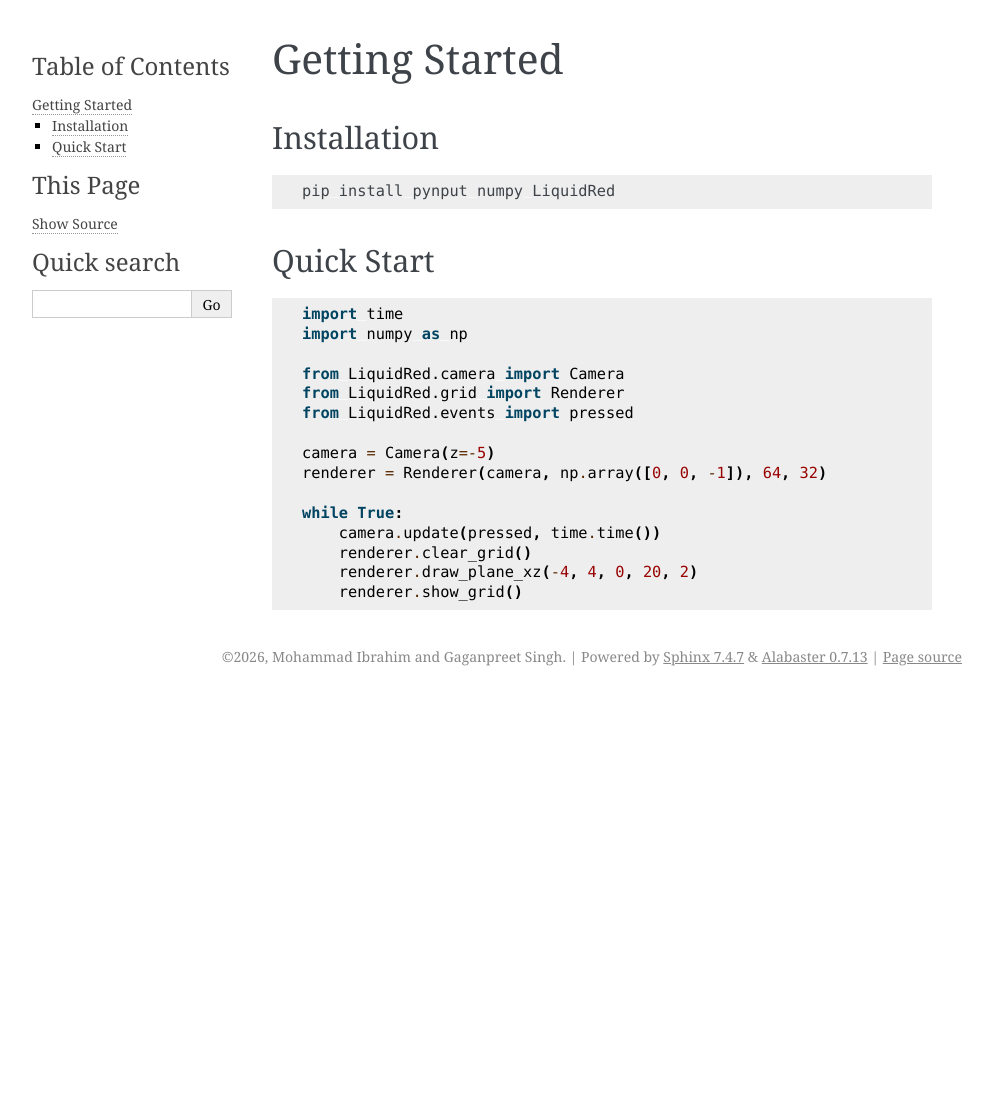
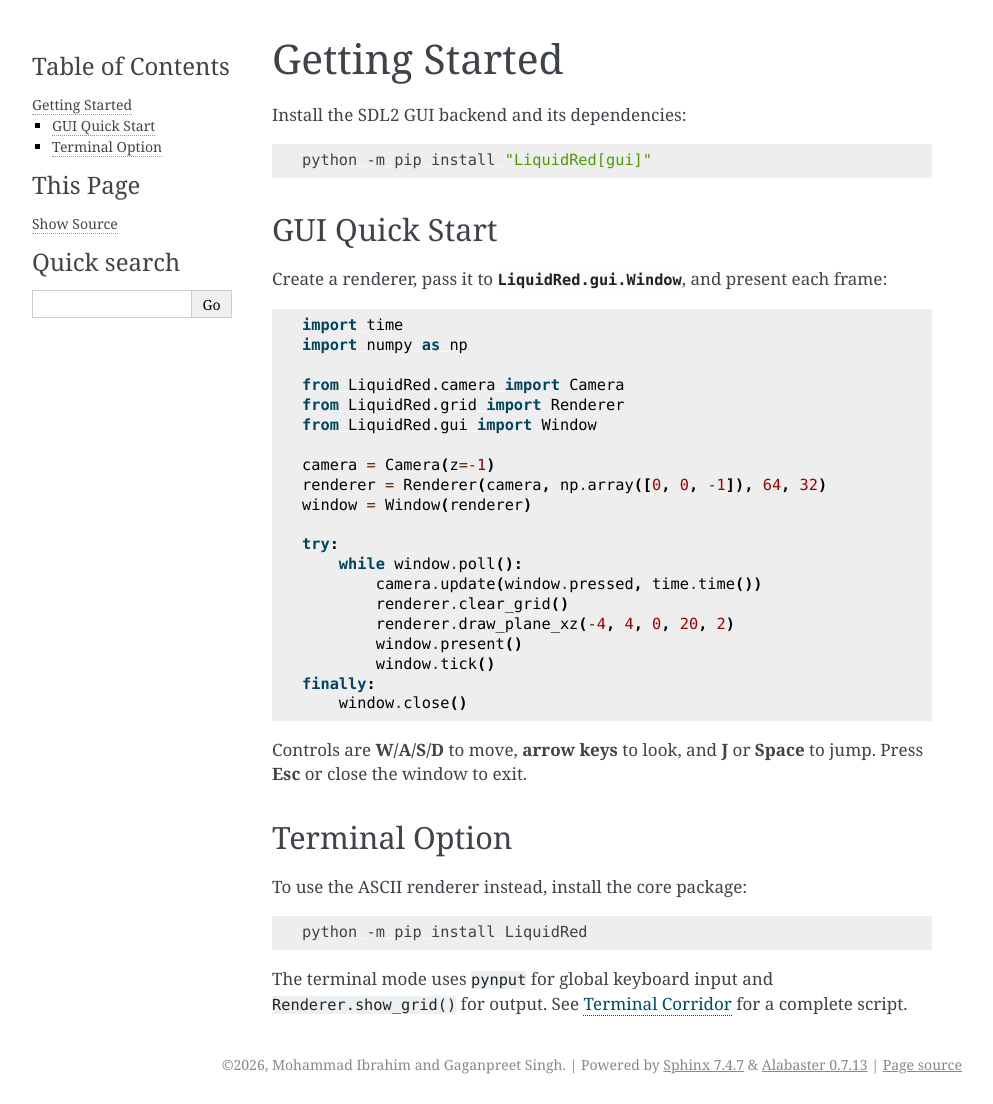
Before and after one commit to Ibrahim2750mi/Liquid-Red, a Sphinx documentation site: the page built from docs/getting_started.rst, in a window 1280 px wide. Shown: the whole page, without its empty margins (148-1141 px from the left). Built offline with Sphinx 7.4.7, drawn with Linux system fonts in a browser that asks for light colours; before the commit the page ends 900 px from its top, so only the background shows below that.

Commit message:
Document GUI and terminal usage options

```diff
--- a/docs/conf.py
+++ b/docs/conf.py
@@ -29,6 +29,9 @@
     "sphinx.ext.napoleon",    # for NumPy/Google docstrings
 ]
 
+# The terminal keyboard listener requires an interactive display at import time.
+autodoc_mock_imports = ["pynput"]
+
 templates_path = ['_templates']
 exclude_patterns = ['_build', 'Thumbs.db', '.DS_Store']
 
--- a/docs/getting_started.rst
+++ b/docs/getting_started.rst
@@ -1,15 +1,16 @@
 Getting Started
 ===============
 
-Installation
-------------
+Install the SDL2 GUI backend and its dependencies:
 
 .. code-block:: bash
 
-   pip install pynput numpy LiquidRed
+   python -m pip install "LiquidRed[gui]"
 
-Quick Start
------------
+GUI Quick Start
+---------------
+
+Create a renderer, pass it to :class:`LiquidRed.gui.Window`, and present each frame:
 
 .. code-block:: python
 
@@ -18,13 +19,31 @@
 
    from LiquidRed.camera import Camera
    from LiquidRed.grid import Renderer
-   from LiquidRed.events import pressed
+   from LiquidRed.gui import Window
 
-   camera = Camera(z=-5)
+   camera = Camera(z=-1)
    renderer = Renderer(camera, np.array([0, 0, -1]), 64, 32)
+   window = Window(renderer)
 
-   while True:
-       camera.update(pressed, time.time())
-       renderer.clear_grid()
-       renderer.draw_plane_xz(-4, 4, 0, 20, 2)
-       renderer.show_grid()
+   try:
+       while window.poll():
+           camera.update(window.pressed, time.time())
+           renderer.clear_grid()
+           renderer.draw_plane_xz(-4, 4, 0, 20, 2)
+           window.present()
+           window.tick()
+   finally:
+       window.close()
+
+Controls are **W/A/S/D** to move, **arrow keys** to look, and **J** or **Space** to jump. Press **Esc** or close the window to exit.
+
+Terminal Option
+---------------
+
+To use the ASCII renderer instead, install the core package:
+
+.. code-block:: bash
+
+   python -m pip install LiquidRed
+
+The terminal mode uses ``pynput`` for global keyboard input and ``Renderer.show_grid()`` for output. See :ref:`terminal-example` for a complete script.
--- a/docs/index.rst
+++ b/docs/index.rst
@@ -24,8 +24,9 @@
 - Perspective projection with configurable focal length and zoom
 - Z-buffer for correct depth ordering
 - Barycentric triangle rasterization
-- Lambert shading with ASCII intensity ramp
+- SDL2 GUI window with red or grayscale palettes
+- Optional terminal output with ASCII intensity ramp
 - Camera with yaw/pitch rotation and jump physics
 - Plane helpers (``draw_plane_xy``, ``draw_plane_xz``, ``draw_plane_yz``)
 - Solid cube + wireframe edges
-- Keyboard input via ``pynput``
+- GUI keyboard input and optional terminal input via ``pynput``
```
Also changed, not shown: README.md (+52 -107 lines), docs/examples.rst (+21 -48 lines), 1 other file.
